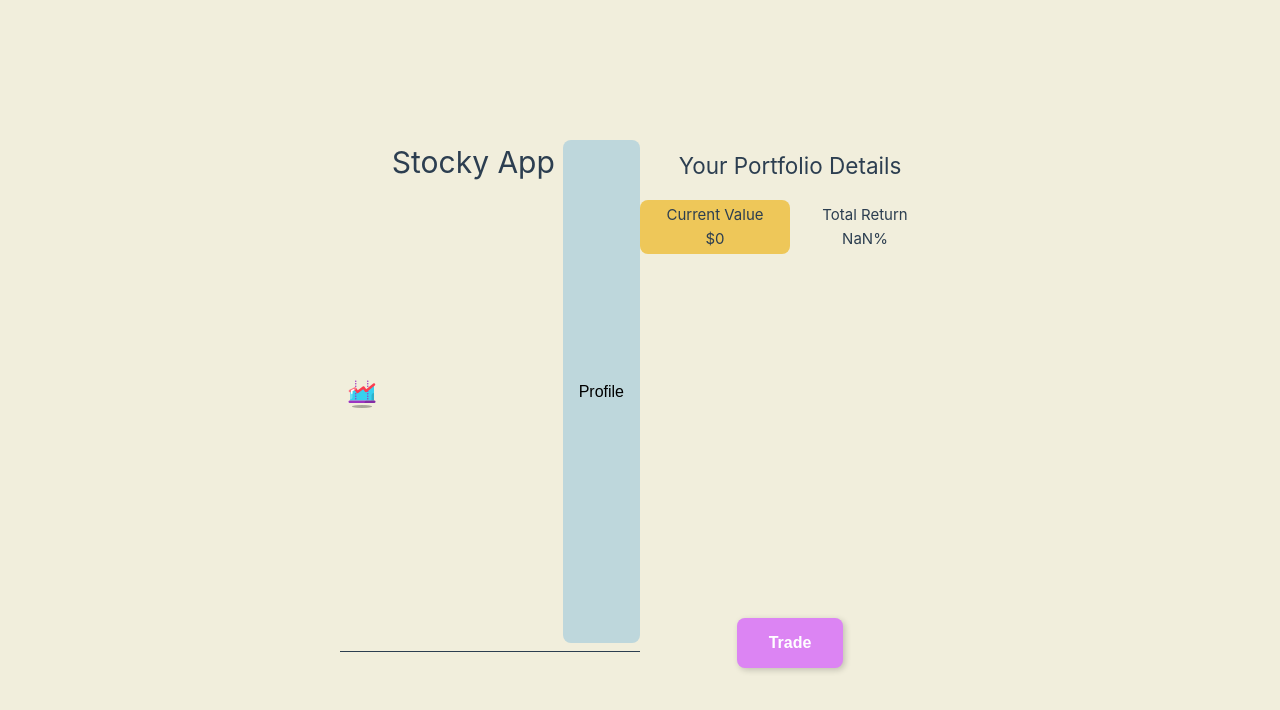
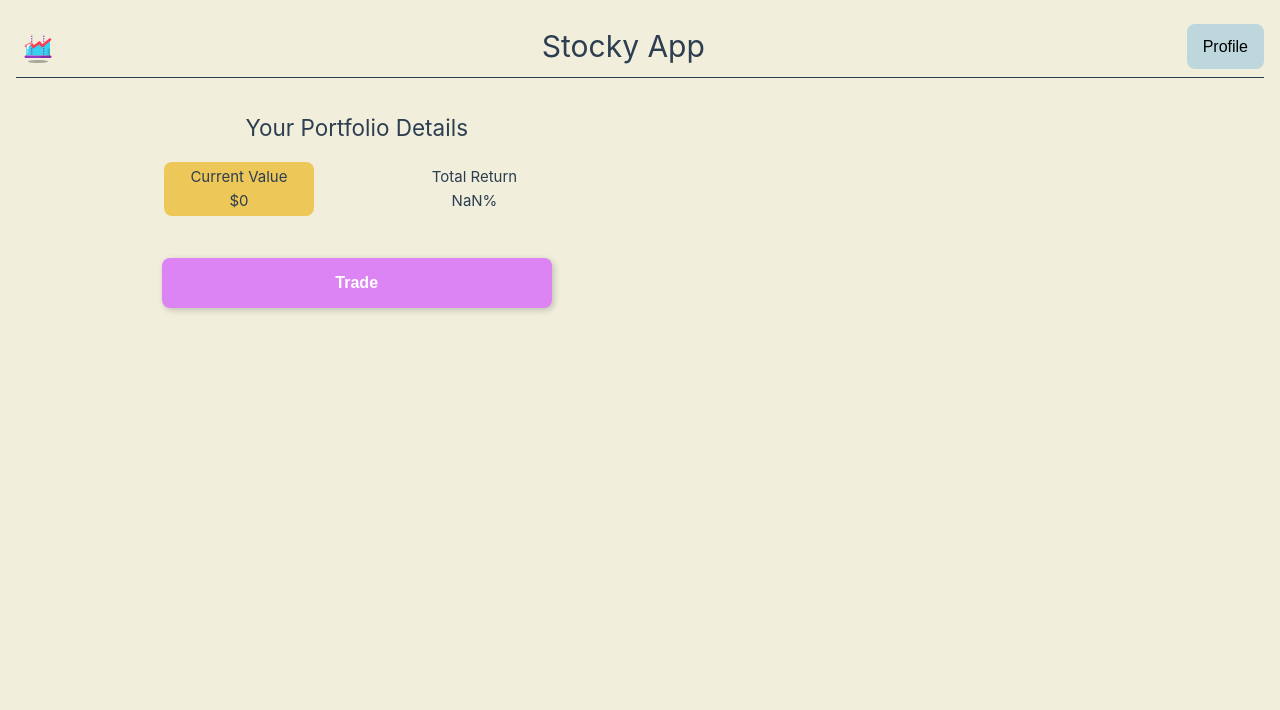
Before and after one commit to KarolisGaiv/stocker, a Vue app: page / in a window 1280 px wide. Shown: the top 710 px of the page. Built offline with nearby package versions, Linux system fonts and the light colour scheme; no server answers.

Commit message:
style: desktop view for dashboard

```diff
--- a/src/assets/base.css
+++ b/src/assets/base.css
@@ -41,6 +41,11 @@
   --yellow-background-color: #eec759;
   --lime-background-color: #d2de32;
   --red-background-color: #ff6969;
+
+  /* media queries */
+
+  --breakpoint-tablet: 650px;
+  --breakpoint-laptop: 1024px;
 }
 
 @media (prefers-color-scheme: dark) {
--- a/src/assets/main.css
+++ b/src/assets/main.css
@@ -15,15 +15,14 @@ a,
   padding: 3px;
 }
 
-@media (min-width: 1024px) {
+@media (min-width: var(--breakpoint-desktop)) {
   body {
     display: flex;
-    place-items: center;
-  }
-
-  #app {
-    display: grid;
-    grid-template-columns: 1fr 1fr;
-    padding: 0 2rem;
   }
 }
+
+@media (min-width: var(--breakpoint-tablet)) {
+  body {
+    padding: 2rem;
+  }
+}
--- a/src/views/DashboardPage/DashboardView.vue
+++ b/src/views/DashboardPage/DashboardView.vue
@@ -50,17 +50,40 @@ onMounted(async () => {
       </div>
     </div>
     <PortfolioChart :portfolio="portfolio" :portfolioValue="totalCurrentPortfolioValue" />
-    <button @click="$router.push(`/trade`)" class="trade-btn">Trade</button>
+    <div class="button-container">
+      <button @click="$router.push(`/trade`)" class="trade-btn">Trade</button>
+    </div>
   </main>
 </template>
 
 <style scoped>
 main {
   text-align: center;
+  align-items: center;
+  display: flex;
+  flex-direction: column;
+
+  @media (min-width: 1024px) {
+    display: grid;
+    grid-template-columns: 1fr 1fr;
+    grid-template-rows: auto 1fr;
+    grid-template-areas:
+      'content chart'
+      'button chart';
+    gap: 10px;
+    height: 100vh;
+    align-items: start;
+    justify-content: center;
+    margin: auto;
+    width: 90%;
+    max-width: 1200px;
+  }
 }
 
 .container {
   margin: 1rem 0;
+  width: 100%;
+  grid-area: content;
 }
 
 .portfolio-details {
@@ -78,6 +101,17 @@ main {
   align-items: center;
   padding: 0.2rem 1rem;
   min-width: 150px;
+
+  @media (min-width: var(--breakpoint-tablet)) {
+    padding: 1rem;
+  }
+}
+
+.button-container {
+  grid-area: button;
+  display: flex;
+  justify-content: center;
+  align-items: center;
 }
 
 .trade-btn {
@@ -98,6 +132,10 @@ main {
     transform: scale(1.05);
     box-shadow: 5px 5px 12px rgba(0, 0, 0, 0.3);
   }
+
+  @media (min-width: 1024px) {
+    width: 70%;
+  }
 }
 
 .portfolio-value-container,
--- a/src/views/DashboardPage/PortfolioChart.vue
+++ b/src/views/DashboardPage/PortfolioChart.vue
@@ -65,5 +65,11 @@ watch(() => props.portfolio, drawChart, { deep: true })
 <style scoped>
 .chart-container {
   margin: 2rem 0;
+  max-width: 500px;
+  grid-area: chart;
+
+  @media (min-width: var(--breakpoint-tablet)) {
+    margin: 1rem;
+  }
 }
 </style>
```
